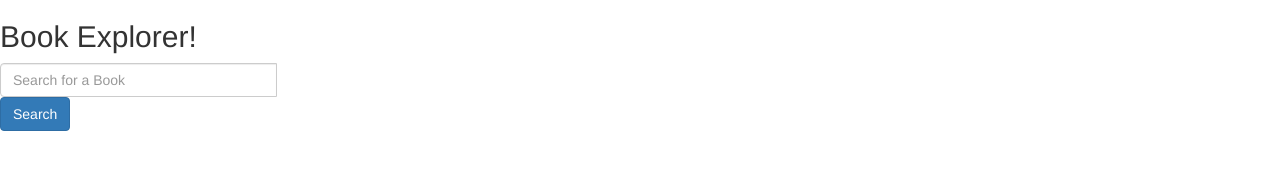
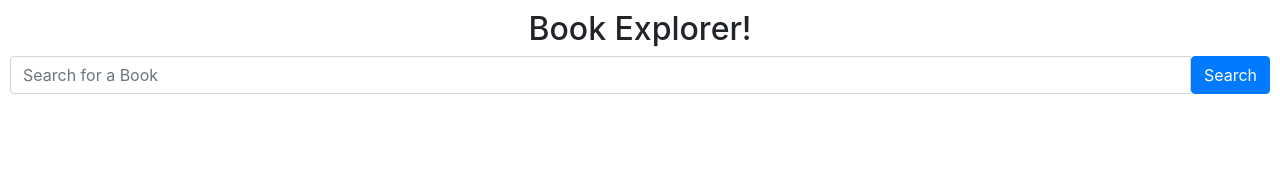
Before and after one commit to syyyym/BookExplorer_React, a website built with webpack: page build/index.html in a window 1280 px wide. Built offline with nearby package versions, Linux system fonts and the light colour scheme.

Commit message:
add css styling and bootstrap

```diff
--- a/app/components/Global.js
+++ b/app/components/Global.js
@@ -16,7 +16,7 @@ class Global extends Component {
 
     render() {
         return (
-            <div>
+            <div className="Global">
                 <h2>Book Explorer!</h2>
                 <FormGroup>
                     <InputGroup>
```
Also changed, not shown: build/index.html.
